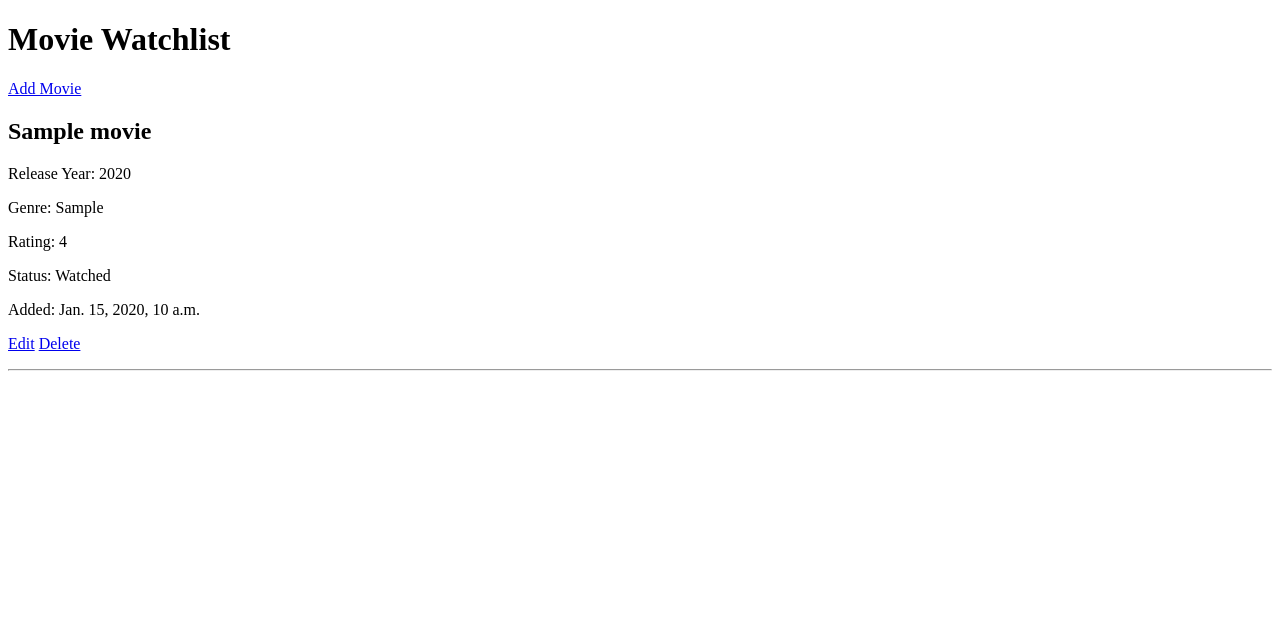
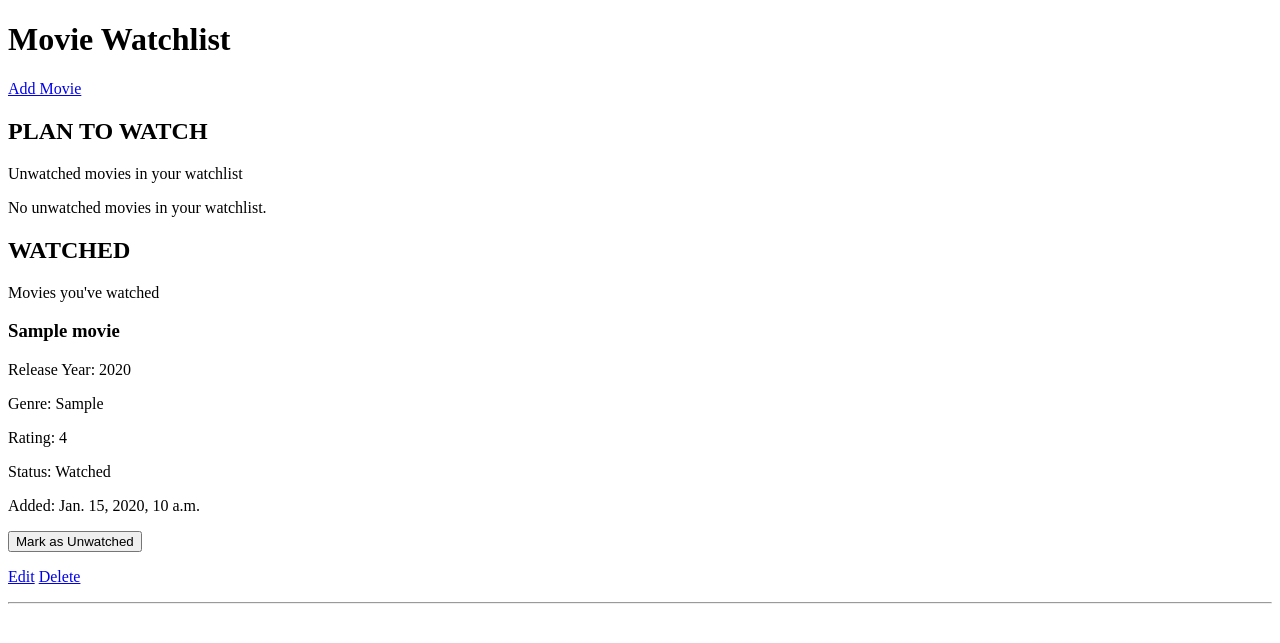
Before and after one commit to Waranon021/Django_Movie_Watchlist_Assignment, a Django app: page / in a window 1280 px wide. Shown: the top 643 px of the page. Run offline with Django 5.2, Linux system fonts and the light colour scheme; tables that the repository leaves empty hold one stand-in row (values such as "Sample post").

Commit message:
feat: add watched and unwatched movie sections

```diff
--- a/movies/templates/movies/movie_list.html
+++ b/movies/templates/movies/movie_list.html
@@ -1,5 +1,4 @@
 <!DOCTYPE html>
-
 <html lang="en">
 <head>
     <meta charset="UTF-8">
@@ -14,67 +13,107 @@
 
         <!--
             ใช้ชื่อ URL movie_add แทนการ hard-code path
-            Django จะหา path ที่มี name="movie_add" จาก movies/urls.py
+            Django จะหา URL จาก name="movie_add"
         -->
         <p>
             <a href="{% url 'movie_add' %}">Add Movie</a>
         </p>
 
 
+        <!-- ============================================
+             PLAN TO WATCH
+             watched=False
+             ============================================ -->
+        <section>
+            <h2>PLAN TO WATCH</h2>
+            <p>Unwatched movies in your watchlist</p>
+
             <!--
-            movies มาจาก context ใน movie_list view
-            Django Template จะวนแสดง Movie object ทีละรายการ
+                plan_to_watch_movies มาจาก movie_list view
+                และมีเฉพาะ Movie ที่ watched=False
             -->
-        {% for movie in movies %}
+            {% for movie in plan_to_watch_movies %}
                 <article>
-                <h2>{{ movie.title }}</h2>
+                    <h3>{{ movie.title }}</h3>
 
                     <p>Release Year: {{ movie.release_year }}</p>
                     <p>Genre: {{ movie.genre }}</p>
                     <p>Rating: {{ movie.personal_rating }}</p>
-
-
-                <!-- แสดงสถานะจาก Boolean field watched -->
-                {% if movie.watched %}
-                    <p>Status: Watched</p>
-                {% else %}
                     <p>Status: Unwatched</p>
-                {% endif %}
-
                     <p>Added: {{ movie.date_added }}</p>
 
+                    <!--
+                        การเปลี่ยนสถานะเป็นการแก้ข้อมูล
+                        จึงใช้ POST form และ CSRF token
+                    -->
+                    <form
+                        method="post"
+                        action="{% url 'movie_toggle_watched' movie.id %}"
+                    >
+                        {% csrf_token %}
+                        <button type="submit">Mark as Watched</button>
+                    </form>
 
-                <!--
-                        ส่ง id ของ Movie เข้า URL movie_edit
-                        เพื่อระบุว่าจะต้องแก้ไข Movie object ใด
-                    -->
                     <p>
-                    <!--
-                        ส่ง id ของ Movie ไปยังหน้า Edit
-                        เพื่อระบุ Movie object ที่ต้องการแก้ไข
-                    -->
                         <a href="{% url 'movie_edit' movie.id %}">Edit</a>
-
-                    <!--
-                        Delete link จะเปิดหน้า confirmation ก่อน
-                        การกด link นี้ยังไม่ลบข้อมูลจริง
-                    -->
                         <a href="{% url 'movie_delete' movie.id %}">Delete</a>
                     </p>
-
-
                 </article>
 
                 <hr>
 
             {% empty %}
+                <p>No unwatched movies in your watchlist.</p>
+            {% endfor %}
+        </section>
+
+
+        <!-- ============================================
+             WATCHED
+             watched=True
+             ============================================ -->
+        <section>
+            <h2>WATCHED</h2>
+            <p>Movies you've watched</p>
+
             <!--
-                ส่วนนี้ทำงานเมื่อ QuerySet ไม่มี Movie
-                ทำให้หน้า Home ยังมีข้อความแสดงแทนที่จะว่างเปล่า
+                watched_movies มาจาก movie_list view
+                และมีเฉพาะ Movie ที่ watched=True
             -->
-            <p>No movies in your watchlist yet.</p>
+            {% for movie in watched_movies %}
+                <article>
+                    <h3>{{ movie.title }}</h3>
 
+                    <p>Release Year: {{ movie.release_year }}</p>
+                    <p>Genre: {{ movie.genre }}</p>
+                    <p>Rating: {{ movie.personal_rating }}</p>
+                    <p>Status: Watched</p>
+                    <p>Added: {{ movie.date_added }}</p>
+
+                    <!--
+                        ใช้ view เดียวกับปุ่มด้านบน
+                        เพราะ movie_toggle_watched จะสลับ Boolean ให้เอง
+                    -->
+                    <form
+                        method="post"
+                        action="{% url 'movie_toggle_watched' movie.id %}"
+                    >
+                        {% csrf_token %}
+                        <button type="submit">Mark as Unwatched</button>
+                    </form>
+
+                    <p>
+                        <a href="{% url 'movie_edit' movie.id %}">Edit</a>
+                        <a href="{% url 'movie_delete' movie.id %}">Delete</a>
+                    </p>
+                </article>
+
+                <hr>
+
+            {% empty %}
+                <p>No watched movies yet.</p>
             {% endfor %}
+        </section>
     </main>
 </body>
 </html>
--- a/movies/urls.py
+++ b/movies/urls.py
@@ -9,10 +9,8 @@ from . import views
 urlpatterns = [
     # หน้า Home แสดง Movie ทั้งหมด
     path("", views.movie_list, name="movie_list"),
-
     # หน้าเพิ่ม Movie ใหม่
     path("movies/add/", views.movie_add, name="movie_add"),
-
     # หน้าแก้ไข Movie
     # <int:movie_id> รับตัวเลขจาก URL แล้วส่งให้ movie_edit view
     path(
@@ -20,7 +18,6 @@ urlpatterns = [
         views.movie_edit,
         name="movie_edit",
     ),
-
     # หน้า confirmation สำหรับลบ Movie
     # movie_id ระบุ Movie object ที่ผู้ใช้ต้องการลบ
     path(
@@ -28,4 +25,12 @@ urlpatterns = [
         views.movie_delete,
         name="movie_delete",
     ),
+
+    # เปลี่ยนสถานะ Movie ระหว่าง Watched และ Unwatched
+    # การเปลี่ยนข้อมูลจริงอนุญาตเฉพาะ POST ที่ view
+    path(
+        "movies/<int:movie_id>/toggle-watched/",
+        views.movie_toggle_watched,
+        name="movie_toggle_watched",
+    ),
 ]
--- a/movies/views.py
+++ b/movies/views.py
@@ -1,4 +1,5 @@
 from django.shortcuts import get_object_or_404, redirect, render
+from django.views.decorators.http import require_POST
 
 from .forms import MovieForm
 from .models import Movie
@@ -7,21 +8,32 @@ from .models import Movie
 def movie_list(request):
     """
     แสดง Movie ทั้งหมดในหน้า Home
-    โดยเรียงจากรายการที่ถูกเพิ่มล่าสุดไปหารายการเก่าที่สุด
+    โดยแยกเป็น Plan to Watch และ Watched
+
+    Movie ภายในแต่ละกลุ่มเรียงจากรายการที่เพิ่มล่าสุด
+    ไปหารายการเก่าที่สุด
     """
 
-    # Django ORM อ่านข้อมูลจากตาราง movies_movie ใน PostgreSQL
-    # เครื่องหมาย "-" หน้า date_added หมายถึงเรียงแบบ descending
-    # จึงได้ Movie ที่เพิ่มล่าสุดอยู่ก่อน
-    movies = Movie.objects.order_by("-date_added")
+    # watched=False คือหนังที่ผู้ใช้เพิ่มไว้แต่ยังไม่ได้ดู
+    # หน้า Home จะแสดงกลุ่มนี้เป็น PLAN TO WATCH
+    # "-date_added" ทำให้ Movie ที่เพิ่มล่าสุดอยู่ก่อน
+    plan_to_watch_movies = Movie.objects.filter(
+        watched=False
+    ).order_by("-date_added")
 
-    # ส่งข้อมูล Movie ไปยัง template ผ่าน context dictionary
-    # key "movies" จะกลายเป็นตัวแปรชื่อ movies ที่ใช้ใน HTML template
+    # watched=True คือหนังที่ผู้ใช้ดูแล้ว
+    # กลุ่มนี้แสดงแยกใน WATCHED
+    watched_movies = Movie.objects.filter(
+        watched=True
+    ).order_by("-date_added")
+
+    # ส่ง QuerySet ทั้งสองกลุ่มไปยัง template
+    # ทำให้ template สามารถ render แต่ละ section แยกกันได้
     context = {
-        "movies": movies,
+        "plan_to_watch_movies": plan_to_watch_movies,
+        "watched_movies": watched_movies,
     }
 
-    # render() รวม template + context แล้วคืน HTTP response ให้ browser
     return render(request, "movies/movie_list.html", context)
 
 
@@ -139,3 +151,32 @@ def movie_delete(request, movie_id):
     }
 
     return render(request, "movies/movie_confirm_delete.html", context)
+
+
+# Django มี decorator นี้โดยตรงสำหรับ view ที่ควรรับเฉพาะ POST.
+# นี่เหมาะกับการเปลี่ยนสถานะ เพราะ GET ควรใช้สำหรับอ่าน/เปิดหน้า ไม่ใช่ trigger การเปลี่ยนข้อมูล ส่วน POST เป็น unsafe method ที่สามารถป้องกันด้วย CSRF ได้
+@require_POST
+def movie_toggle_watched(request, movie_id):
+    """
+    สลับสถานะ watched ของ Movie
+
+    False → True  : Plan to Watch → Watched
+    True  → False : Watched → Plan to Watch
+
+    View นี้รับเฉพาะ POST request เพราะมีการเปลี่ยนข้อมูลใน database
+    """
+
+    # ค้นหา Movie จาก primary key
+    # ถ้าไม่มี Movie id นี้ Django จะตอบกลับด้วย HTTP 404
+    movie = get_object_or_404(Movie, pk=movie_id)
+
+    # Boolean สามารถสลับค่าได้ด้วย not
+    # False จะกลายเป็น True และ True จะกลายเป็น False
+    movie.watched = not movie.watched
+
+    # บันทึกเฉพาะ field watched ที่มีการเปลี่ยนแปลง
+    # ไม่จำเป็นต้อง update field อื่นของ Movie
+    movie.save(update_fields=["watched"])
+
+    # เมื่อเปลี่ยนสถานะสำเร็จ กลับไปหน้า Movie Watchlist
+    return redirect("movie_list")
```
Lines whose indentation alone changed are shown as unchanged.
